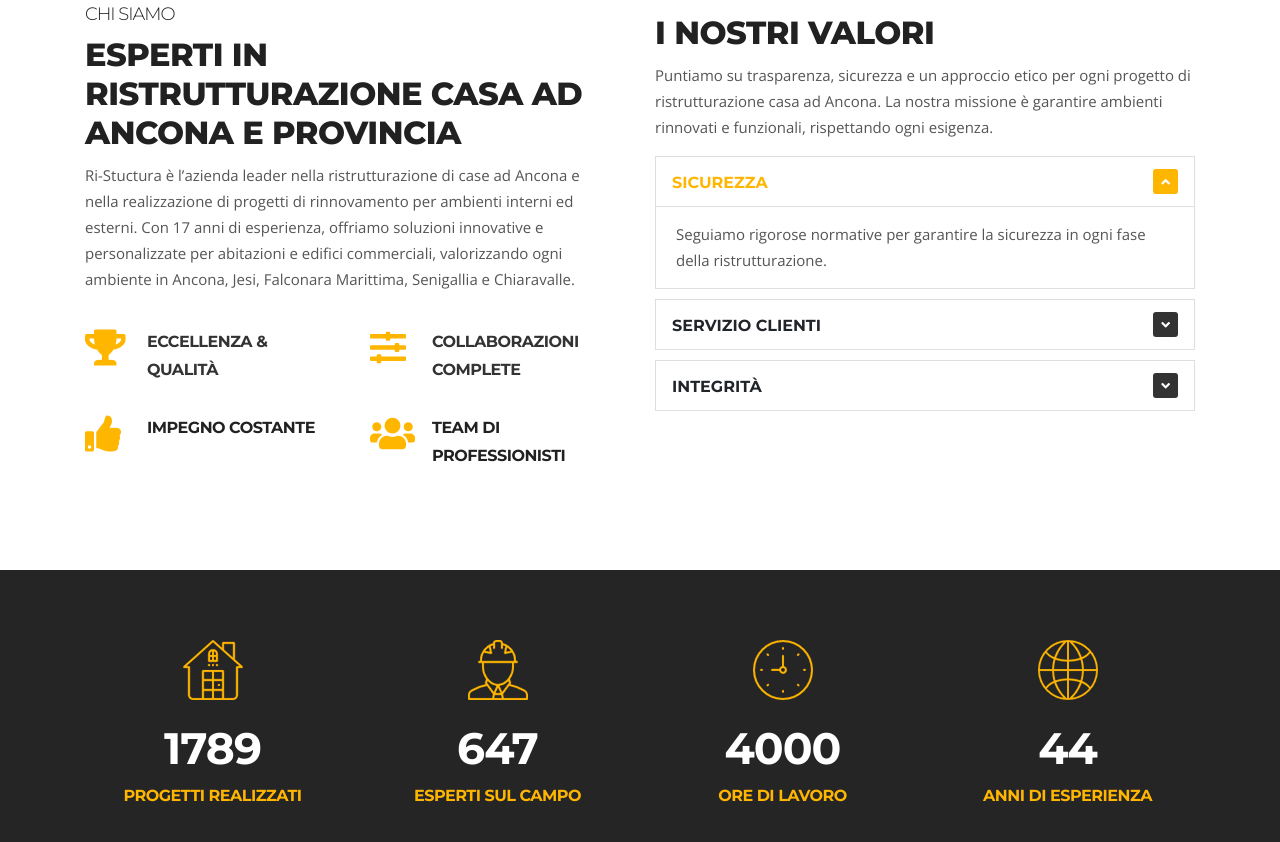
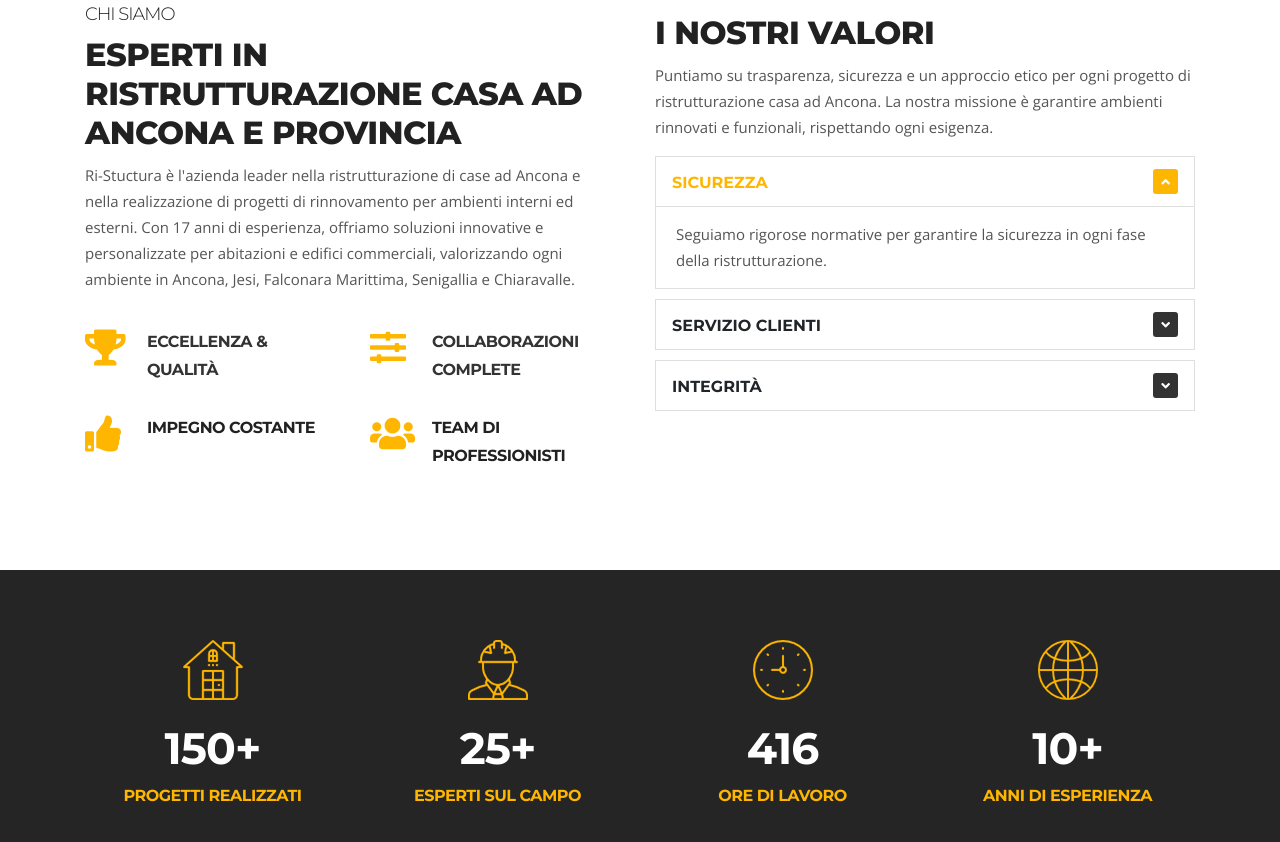
Before and after one commit to Andreaku/ri-structura, a plain HTML site: page index.html in a window 1280 px wide. Shown: the part 1058-1900 px from the top of the page. Drawn offline with nearby package versions, Linux system fonts and the light colour scheme; some packages are replaced by stand-ins of ours.

Commit message:
aggiornamento immagini e conteggio cose

```diff
--- a/index.html
+++ b/index.html
@@ -173,7 +173,7 @@
                 <h2 class="slide-title" data-animation-in="slideInDown">Il Nostro Team di Esperti</h2>
                 <h3 class="slide-sub-title" data-animation-in="fadeIn">Ristrutturazioni Casa e Ambienti a Ancona</h3>
                 <p class="slider-description lead" data-animation-in="slideInRight">
-                  Trasformiamo ogni sfida in un’opportunità per rinnovare e valorizzare la tua abitazione.
+                  Trasformiamo ogni sfida in un'opportunità per rinnovare e valorizzare la tua abitazione.
                 </p>
                 <div data-animation-in="slideInLeft">
                   <a href="#about" class="slider btn btn-primary border" aria-label="Scopri di più sul team di ristrutturazione casa ad Ancona">Scopri di più</a>
@@ -210,7 +210,7 @@
               <h2 class="into-title">Chi Siamo</h2>
               <h3 class="into-sub-title">Esperti in Ristrutturazione Casa ad Ancona e Provincia</h3>
               <p>
-                Ri-Stuctura è l’azienda leader nella ristrutturazione di case ad Ancona e nella realizzazione di progetti di rinnovamento per ambienti interni ed esterni. Con 17 anni di esperienza, offriamo soluzioni innovative e personalizzate per abitazioni e edifici commerciali, valorizzando ogni ambiente in Ancona, Jesi, Falconara Marittima, Senigallia e Chiaravalle.
+                Ri-Stuctura è l'azienda leader nella ristrutturazione di case ad Ancona e nella realizzazione di progetti di rinnovamento per ambienti interni ed esterni. Con 17 anni di esperienza, offriamo soluzioni innovative e personalizzate per abitazioni e edifici commerciali, valorizzando ogni ambiente in Ancona, Jesi, Falconara Marittima, Senigallia e Chiaravalle.
               </p>
             </div>
             <div class="gap-20"></div>
@@ -329,7 +329,7 @@
                 <img loading="lazy" src="images/icon-image/fact1.png" alt="Progetti di ristrutturazione casa ad Ancona, Jesi, Falconara Marittima, Senigallia, Chiaravalle">
               </div>
               <div class="ts-facts-content">
-                <h2 class="ts-facts-num"><span class="counterUp" data-count="1789">0</span></h2>
+                <h2 class="ts-facts-num"><span class="counterUp" data-count="150">0</span>+</h2>
                 <h3 class="ts-facts-title">Progetti Realizzati</h3>
               </div>
             </div>
@@ -338,7 +338,7 @@
                 <img loading="lazy" src="images/icon-image/fact2.png" alt="Esperti in ristrutturazioni ad Ancona, Jesi, Falconara Marittima, Senigallia, Chiaravalle">
               </div>
               <div class="ts-facts-content">
-                <h2 class="ts-facts-num"><span class="counterUp" data-count="647">0</span></h2>
+                <h2 class="ts-facts-num"><span class="counterUp" data-count="25">0</span>+</h2>
                 <h3 class="ts-facts-title">Esperti sul Campo</h3>
               </div>
             </div>
@@ -347,7 +347,7 @@
                 <img loading="lazy" src="images/icon-image/fact3.png" alt="Ore di lavoro in ristrutturazione casa ad Ancona, Jesi, Falconara Marittima, Senigallia, Chiaravalle">
               </div>
               <div class="ts-facts-content">
-                <h2 class="ts-facts-num"><span class="counterUp" data-count="4000">0</span></h2>
+                <h2 class="ts-facts-num"><span class="counterUp" id="workHours" data-count="400">0</span></h2>
                 <h3 class="ts-facts-title">Ore di Lavoro</h3>
               </div>
             </div>
@@ -356,7 +356,7 @@
                 <img loading="lazy" src="images/icon-image/fact4.png" alt="Anni di esperienza in ristrutturazioni ad Ancona, Jesi, Falconara Marittima, Senigallia, Chiaravalle">
               </div>
               <div class="ts-facts-content">
-                <h2 class="ts-facts-num"><span class="counterUp" data-count="44">0</span></h2>
+                <h2 class="ts-facts-num"><span class="counterUp" data-count="10">0</span>+</h2>
                 <h3 class="ts-facts-title">Anni di Esperienza</h3>
               </div>
             </div>
@@ -719,7 +719,7 @@
               <h3 class="widget-title">Chi Siamo</h3>
               <img loading="lazy" width="200px" class="footer-logo" src="images/footer-logo.png" alt="Logo Ri-Stuctura - Ristrutturazioni e Costruzioni ad Ancona, Jesi, Falconara, Senigallia, Chiaravalle">
               <p>
-                Ri-Stuctura è un’azienda specializzata nella ristrutturazione di case ed edifici ad Ancona. Da oltre 17 anni, offriamo soluzioni innovative per ristrutturazioni interne ed esterne, trasformando ambienti e valorizzando ogni immobile in Ancona, Jesi, Falconara Marittima, Senigallia e Chiaravalle.
+                Ri-Stuctura è un'azienda specializzata nella ristrutturazione di case ed edifici ad Ancona. Da oltre 17 anni, offriamo soluzioni innovative per ristrutturazioni interne ed esterne, trasformando ambienti e valorizzando ogni immobile in Ancona, Jesi, Falconara Marittima, Senigallia e Chiaravalle.
               </p>
             </div>
             <!-- Orari di Lavoro -->
@@ -789,6 +789,20 @@
     <script src="plugins/google-map/map.js" defer></script>
     <script src="js/script.js"></script>
 
+    <!-- Script per il calcolo delle ore di lavoro -->
+    <script>
+      function calculateWorkHours() {
+        const startDate = new Date('2025-03-23');
+        const currentDate = new Date();
+        const diffTime = Math.abs(currentDate - startDate);
+        const diffDays = Math.floor(diffTime / (1000 * 60 * 60 * 24));
+        const workHours = 400 + (diffDays * 8);
+        document.getElementById('workHours').setAttribute('data-count', workHours);
+      }
+
+      // Calcola le ore quando la pagina viene caricata
+      document.addEventListener('DOMContentLoaded', calculateWorkHours);
+    </script>
   </div>
 </body>
 
```
Also changed, not shown: images/projects/project1.jpg, images/slider-main/bg2.jpg, 1 other file.
